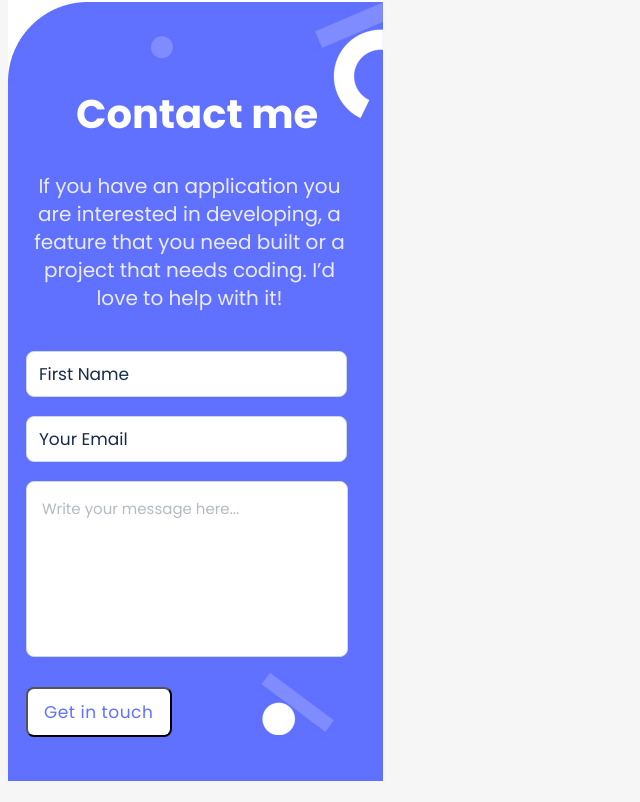
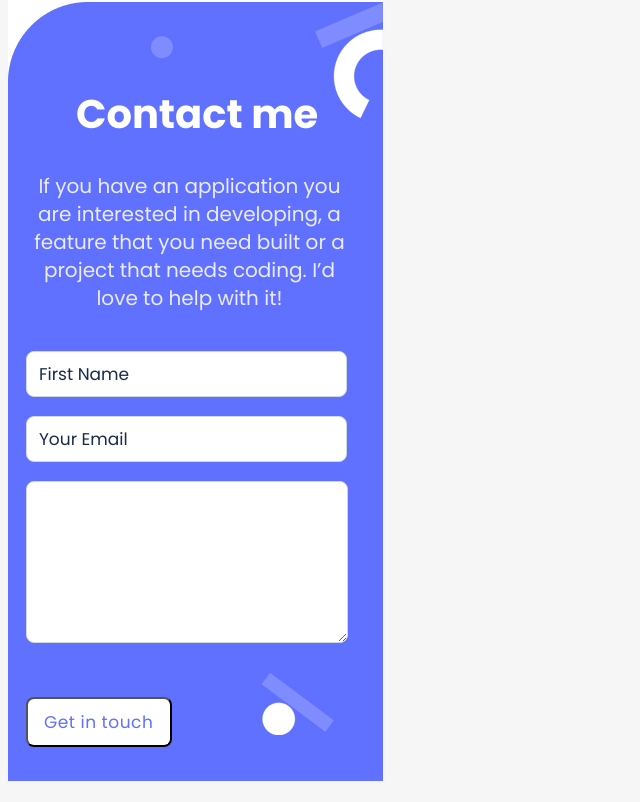
Before and after one commit to Nomarg/My-Portfolio, a website: page index.html in a window 1280 px wide. Shown: the part 4583-5385 px from the top of the page, without its empty margins (0-640 px from the left). Drawn offline with Linux system fonts and the light colour scheme.

Commit message:
All Changes Made

```diff
--- a/index.html
+++ b/index.html
@@ -170,11 +170,11 @@
         <h4>Contact me</h4>
         <p>If you have an application you are interested in developing, a feature that you need built or a project that needs coding.
             I’d love to help with it! </p>
-    <form action="https://formspree.io/f/{form_id}" method="post">
+    <form action="https://formspree.io/f/xnqyevql" method="post">
         <input type="text" id="fname" name="fname" value="First Name" maxlength="30" required>
         <input type="email" id="email" name="email" value="Your Email" required>
-        <input type="text" id="msg" name="msg" value="Write your message here..." maxlength="500" required>
-        <button href="#" class="submit">Get in touch</a>
+        <textarea id="msg" name="msg" value="Write your message here..." maxlength="500" required></textarea>
+        <button href="#" class="submit">Get in touch</button>
     </form>
         </section>
     </body>
--- a/style.css
+++ b/style.css
@@ -680,7 +680,7 @@ h2 ul .point3 {
   font-size: 15px;
   line-height: 24px;
   color: #b3bac5;
-  padding-bottom: 36%;
+  padding-bottom: 26%;
 }
 
 .contact .submit {
@@ -691,7 +691,7 @@ h2 ul .point3 {
   position: absolute;
   width: 146px;
   height: 50px;
-  top: 5270px;
+  top: 5280px;
   background: #fff;
   border-radius: 8px;
   text-decoration: none;
```
